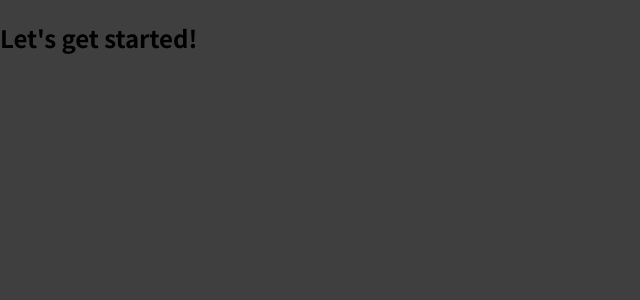
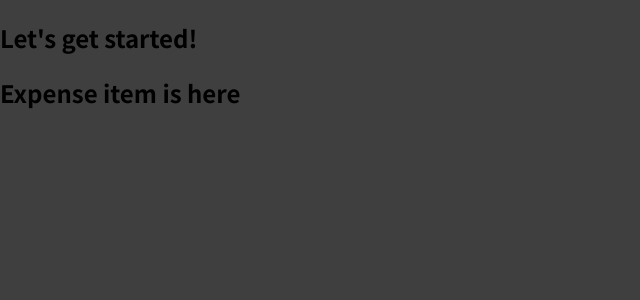
Before and after one commit to mariya-podosinova/my-cloth-expense-tracker, a JavaScript app: page / in a window 1280 px wide. Shown: the top 300 px of the page, without its empty margins (0-640 px from the left). Built offline with nearby package versions, Linux system fonts and the light colour scheme.

Commit message:
add first component

```diff
--- a/src/App.js
+++ b/src/App.js
@@ -1,9 +1,12 @@
+import ExpenseItem from './components/ExpenseItem'
+
 function App() {
   return (
     <div>
       <h2>Let's get started!</h2>
+      <ExpenseItem />
     </div>
-  );
+  )
 }
 
-export default App;
+export default App
--- /dev/null
+++ b/src/components/ExpenseItem.js
@@ -0,0 +1,5 @@
+function ExpenseItem() {
+  return <h2>Expense item is here</h2>
+}
+
+export default ExpenseItem
```
Also changed, not shown: 1 other file (tests, documents, lock files or other folders).
